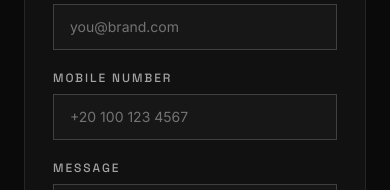
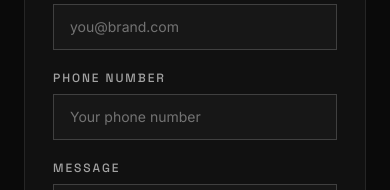
Before and after one commit to Abdelrahmansoliman1/growthera2, a React (Vite) app: page /#about in a window 390 px wide. Shown: the part 10825-11015 px from the top of the page. Built offline with nearby package versions, Linux system fonts and the light colour scheme; no server answers.

Commit message:
Rename contact form field to Phone Number

```diff
--- a/src/components/Contact.jsx
+++ b/src/components/Contact.jsx
@@ -179,7 +179,7 @@ export default function Contact() {
                 />
               </div>
               <div>
-                <label className="tracked-label text-xs text-neutral-400 mb-2 block">Mobile Number</label>
+                <label className="tracked-label text-xs text-neutral-400 mb-2 block">Phone Number</label>
                 <input
                   required
                   type="tel"
@@ -187,12 +187,12 @@ export default function Contact() {
                   autoComplete="tel"
                   inputMode="tel"
                   pattern="\+?[0-9\s\-\(\)]{7,20}"
-                  title="Enter a valid mobile number, e.g. +20 100 123 4567"
+
                   dir="ltr"
                   value={form.phone}
                   onChange={(e) => setForm({ ...form, phone: e.target.value })}
                   className="w-full bg-neutral-900 border border-neutral-700 focus:border-era-green focus:outline-none text-white placeholder-neutral-500 px-4 py-3 text-sm"
-                  placeholder="+20 100 123 4567"
+                  placeholder="Your phone number"
                   disabled={status === "submitting"}
                 />
               </div>
```
